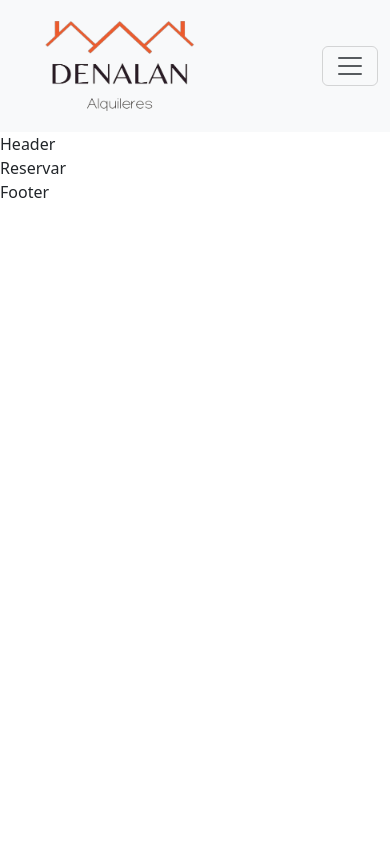
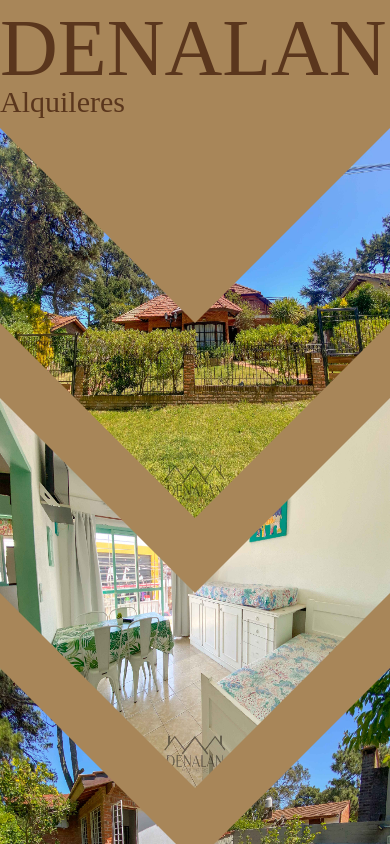
Before and after one commit to bullon7/denalan-front, a React (Create React App) app: page / in a window 390 px wide. Shown: the top 844 px of the page. Built offline with nearby package versions, Linux system fonts and the light colour scheme.

Commit message:
diseño mobile hecho

```diff
--- a/src/components/MainHead.jsx
+++ b/src/components/MainHead.jsx
@@ -0,0 +1,27 @@
+import React from "react";
+import { Link } from "react-router-dom";
+import casaTintaRoja from "../data/Depto--136.jpg";
+import departamentoDenalan from "../data/Depto--168.jpg";
+import cabañaDenalan from "../data/Depto--160.jpg";
+import "../styles/components/mainHead.css";
+
+export const MainHead = () => {
+  return (
+    <div style={{backgroundColor: '#A88659'}}>
+      <h1 className="titulo">DENALAN</h1>
+      <h2 className="subtitulo">Alquileres</h2>
+      <div className="container-main">
+        <img src={casaTintaRoja} alt="" className="diseño-img primer-imagen" />
+        <img src={departamentoDenalan} alt="" className="diseño-img z" />
+        <img src={cabañaDenalan} alt="" className="diseño-img z" />
+      </div>
+      <div>
+        <h4>Consultas al whatsapp</h4>
+      </div>
+      <div className="redes-sociales">
+        <Link></Link>
+        <Link></Link>
+      </div>
+    </div>
+  );
+};
--- a/src/pages/HomePage.jsx
+++ b/src/pages/HomePage.jsx
@@ -3,14 +3,13 @@
 import { Footer } from '../components/Footer'
 import { Header } from '../components/Header'
 import { Reservar } from '../components/Reservar'
+import { MainHead } from '../components/MainHead'
 
 export const HomePage = () => {
   return (
     <>
-      <Nav />
-      <Header />
-      <Reservar />
-      <Footer />
+      {/* <Nav /> */}
+      <MainHead />
     </>
   )
 }
--- a/src/styles/components/MainHead.css
+++ b/src/styles/components/MainHead.css
@@ -0,0 +1,51 @@
+
+@media (min-width: 801px) {
+  .diseño-img {
+    clip-path: polygon(5% 0, 60% 0, 100% 50%, 60% 100%, 5% 100%, 40% 50%);
+    width: 476px;
+    height: 390px;
+  }
+
+  .container-main {
+    gap: 20;
+  }
+
+  .primer-imagen {
+    margin-left: -13vw;
+  }
+
+  .z {
+    margin-left: -120px;
+  }
+}
+
+
+@media (max-width: 800px) {
+  .diseño-img {
+    clip-path: polygon(100% 0, 100% 50%, 50% 100%, 0 50%, 0 0, 50% 50%);
+    max-width: 100%;
+    height: 390px;
+  }
+
+  .container-main {
+    gap: 20;
+  }
+
+  .z {
+    margin-top: -120px;
+    width: 100v;
+  }
+
+  .titulo {
+    color: #5A361D;
+    font-size: 80px;
+    font-family: Prata;
+  }
+
+  .subtitulo {
+    margin-top: -20px;
+    color: #5A361D;
+    font-family: JosefinSans;
+    font-size: 30px
+  }
+}
```
